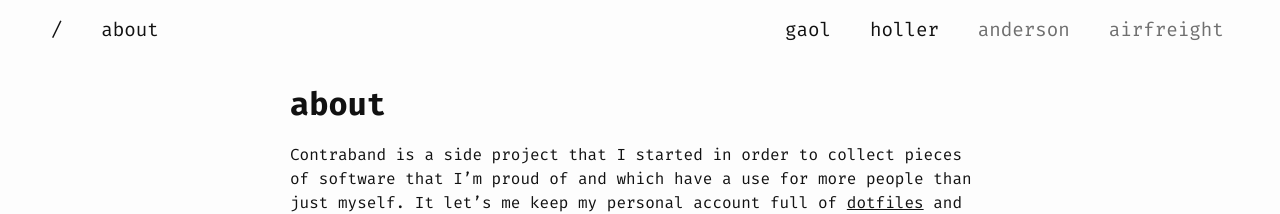
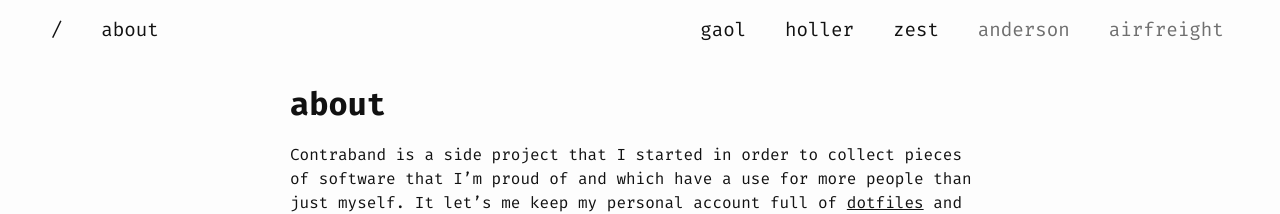
Before and after one commit to contraband/contraband.github.io, a Jekyll site: the page built from about.md, in a window 1280 px wide. Shown: the top 214 px of the page. Built offline with Jekyll 4.4.1, drawn with Linux system fonts in a browser that asks for light colours.

Commit message:
add zest to project menu

```diff
--- a/_layouts/menu.html
+++ b/_layouts/menu.html
@@ -14,6 +14,7 @@
     <ul>
       <li><a href="https://github.com/contraband/gaol">gaol</a></li>
       <li><a href="https://github.com/contraband/holler">holler</a></li>
+      <li><a href="https://github.com/contraband/zest">zest</a></li>
       <li><a class="disabled" href="https://github.com/contraband/anderson">anderson</a></li>
       <li><a class="disabled" href="https://github.com/contraband/airfreight">airfreight</a></li>
     </ul>
```
